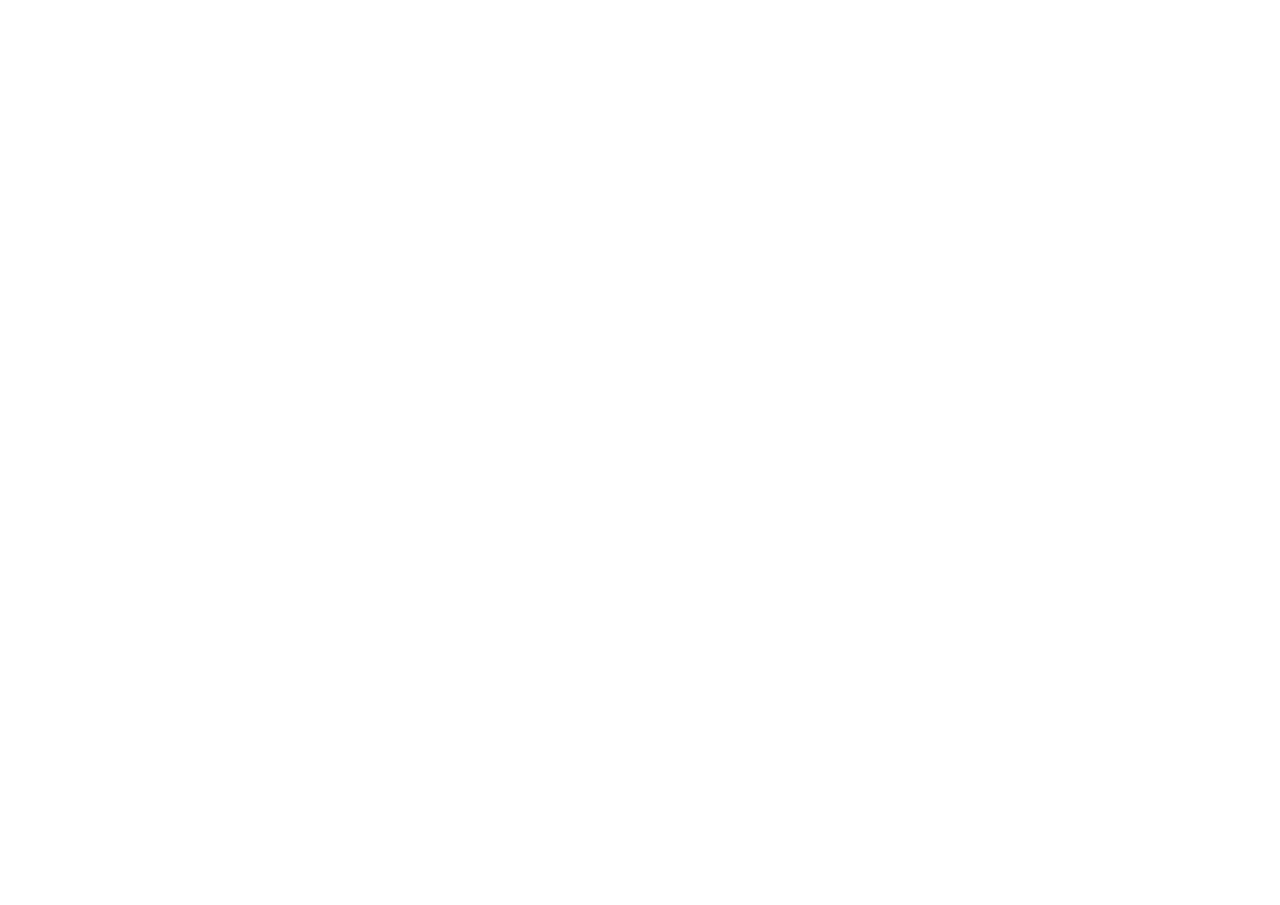
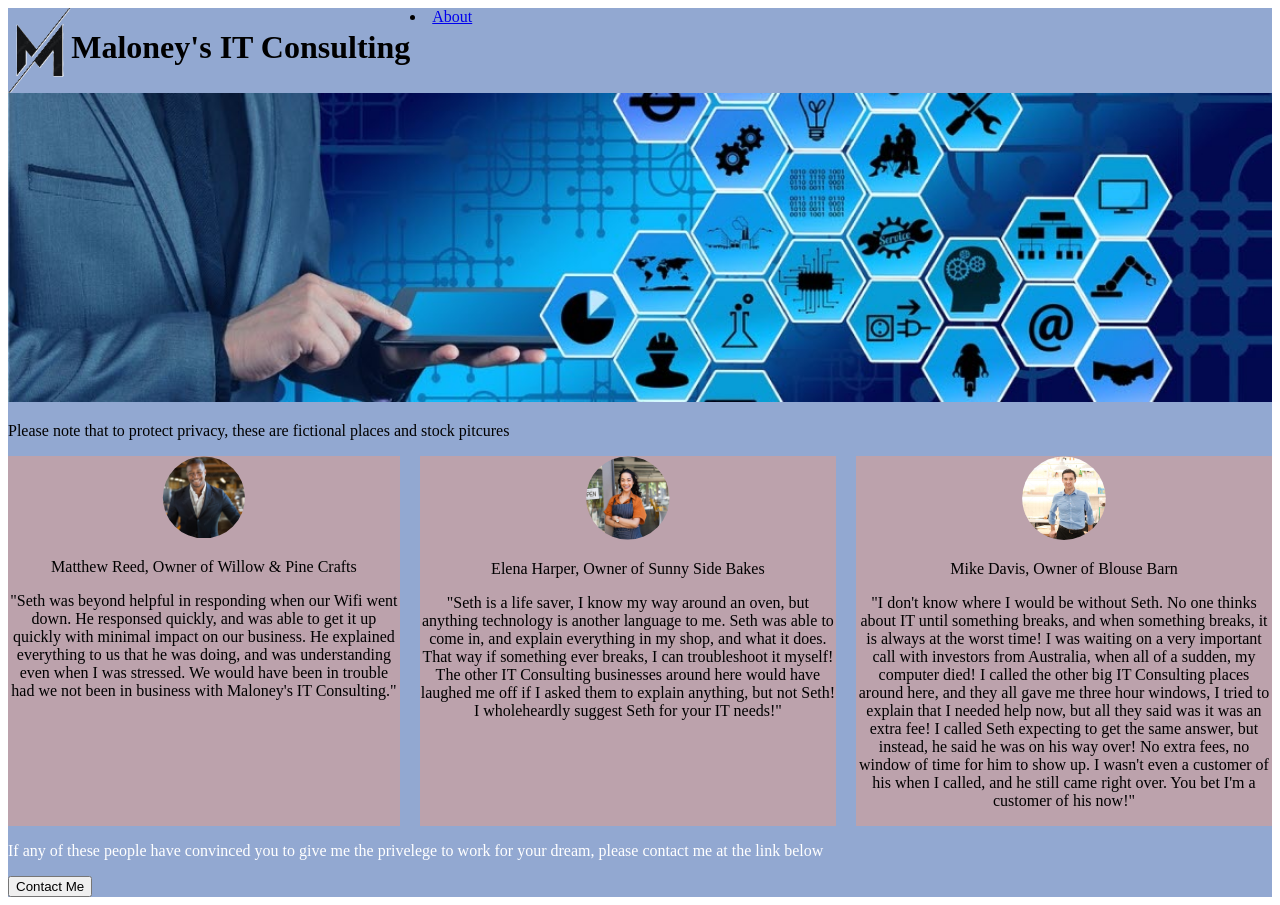
Before and after one commit to Seth-Maloney31/MI349-Final, a plain HTML site: page testimonials.html in a window 1280 px wide. Before the commit the page ends 800 px from the top, so only its background shows below. Drawn offline with Linux system fonts and the light colour scheme.

Commit message:
Update 852PM

```diff
--- a/style.css
+++ b/style.css
@@ -16,12 +16,42 @@
 }
 .Emergency-Link{
     background-color: red;
+    color: white;
     text-decoration: none;
-    width: 20px;
-
+    font-size: 3vw;
+    margin-right: 50px;
+}
+.Appointment-Link{
+    text-decoration: none;
+    color: white;
+    font-size: 5vh;
+    background-color: #bca5a2;
+}
+.Introduce{
+    font-size: 3vh;
+    color: white;
 }
 
+.at-a-glance{
+    color: white;
+    font-size: 3vh;
+}
 
+.Testimonials-Link{
+    font-size: 4vh;
+    color: white;
+    text-decoration: none;
+    background-color: #bca5a2;
+}
+/* Emergency css */
+.Emergency-Page{
+    background: #c94c4c ;
+    min-height: 100vh;
+    min-width:  100vh;
+}
+.Emergency-Paragraph{
+    color: white;
+}
 /* about css */
 .full-about-me{
     background: #a2b9bc;
@@ -79,3 +109,57 @@
 #SubmitText{
     display: none;
 }
+
+/* testimonials css */
+.testimonials{
+    display: flex;
+
+    gap: 20px;
+
+
+}
+.first{
+    background-color: #bca2ac;
+
+    text-align: center;
+    flex-grow: 1;
+    flex-basis: 0;
+    max-width: 31%;
+    height: auto;
+}
+.first-picture{
+    width: 30%;
+    clip-path: circle();
+    height: auto;
+}
+.second{
+    background-color: #bca2ac;
+
+    text-align: center;
+    flex-grow: 1;
+    flex-basis: 0;
+    max-width: 33%;
+    height: auto;
+}
+.second-picture{
+    width: 30%;
+    clip-path: circle();
+    height: auto;
+}
+.third{
+    background-color: #bca2ac;
+
+    text-align: center;
+    flex-grow: 1;
+    flex-basis: 0;
+    max-width: 33%;
+    height: auto;
+}
+.third-picture{
+    width: 30%;
+    clip-path: circle();
+    height: auto;
+}
+.call-me{
+    color: white;
+}
--- a/testimonials.html
+++ b/testimonials.html
@@ -0,0 +1,53 @@
+<!DOCTYPE html>
+<html lang="en">
+<head>
+    <meta charset="UTF-8">
+    <meta name="viewport" content="width=device-width, initial-scale=1.0">
+    <meta http-equiv="X-UA-Compatible" content="ie=edge">
+    <title>MI349 Final Home Page</title>
+    <link rel="stylesheet" href="style.css">
+</head>
+<div class="Home-Page">
+    <header class="Home-header">
+        <img src="images/MaloneyLogo.png" alt="Logo" class="logo-Home">
+        <h1>Maloney's IT Consulting</h1>
+        <li><a href="about.html">About</a></li>
+    </header>
+    <img src="images/Home-Page.jpg" alt="Home-Page" class="Home-Page-Logo">
+    <p>Please note that to protect privacy, these are fictional places and stock pitcures</p>
+    <div class="testimonials">
+        <div class="first">
+            <img src="images/first.jpg" alt="Willow & Pine Crafts" class="first-picture">
+            <p class="first-Intro">Matthew Reed, Owner of Willow & Pine Crafts</p>
+            <p class="first-Text">"Seth was beyond helpful in responding when our Wifi went down.  He responsed quickly, and was able to get it up quickly with minimal impact
+                on our business.  He explained everything to us that he was doing, and was understanding even when I was stressed.  We would have been in trouble had we not
+                been in business with Maloney's IT Consulting."
+            </p>
+        </div>
+        <div class="second">
+            <img src="images/second.jpg" alt="Sunny Side Bakes" class="second-picture">
+            <p class="second-Intro">Elena Harper, Owner of Sunny Side Bakes</p>
+            <p class="second-Text">"Seth is a life saver, I know my way around an oven, but anything technology is another language to me.  Seth was able to come in, and
+                explain everything in my shop, and what it does.  That way if something ever breaks, I can troubleshoot it myself!  The other IT Consulting businesses around
+                here would have laughed me off if I asked them to explain anything, but not Seth!  I wholeheardly suggest Seth for your IT needs!"
+            </p>
+        </div>
+        <div class="third">
+            <img src="images/third.jpg" alt="Blouse Barn" class="third-picture">
+            <p class="third-Intro">Mike Davis, Owner of Blouse Barn</p>
+            <p class="third-Text">"I don't know where I would be without Seth.  No one thinks about IT until something breaks, and when something breaks, it is always at the
+                worst time!  I was waiting on a very important call with investors from Australia, when all of a sudden, my computer died!  I called the other big IT Consulting
+                places around here, and they all gave me three hour windows, I tried to explain that I needed help now, but all they said was it was an extra fee!  I called Seth
+                expecting to get the same answer, but instead, he said he was on his way over!  No extra fees, no window of time for him to show up.  I wasn't even a customer of
+                his when I called, and he still came right over.  You bet I'm a customer of his now!"
+            </p>
+        </div>
+
+    </div>
+    <div class="call-me">
+        <p>If any of these people have convinced you to give me the privelege to work for your dream, please contact me at the link below</p>
+        <button onclick="window.location.href='/contact.html'">Contact Me</button>
+    </div>
+
+
+</div>
```
Also changed, not shown: contact.html (+1 -0 lines), emergency.html (+6 -0 lines), index.html (+7 -0 lines), images/first.jpg (added), images/second.jpg (added), images/third.jpg (added).
